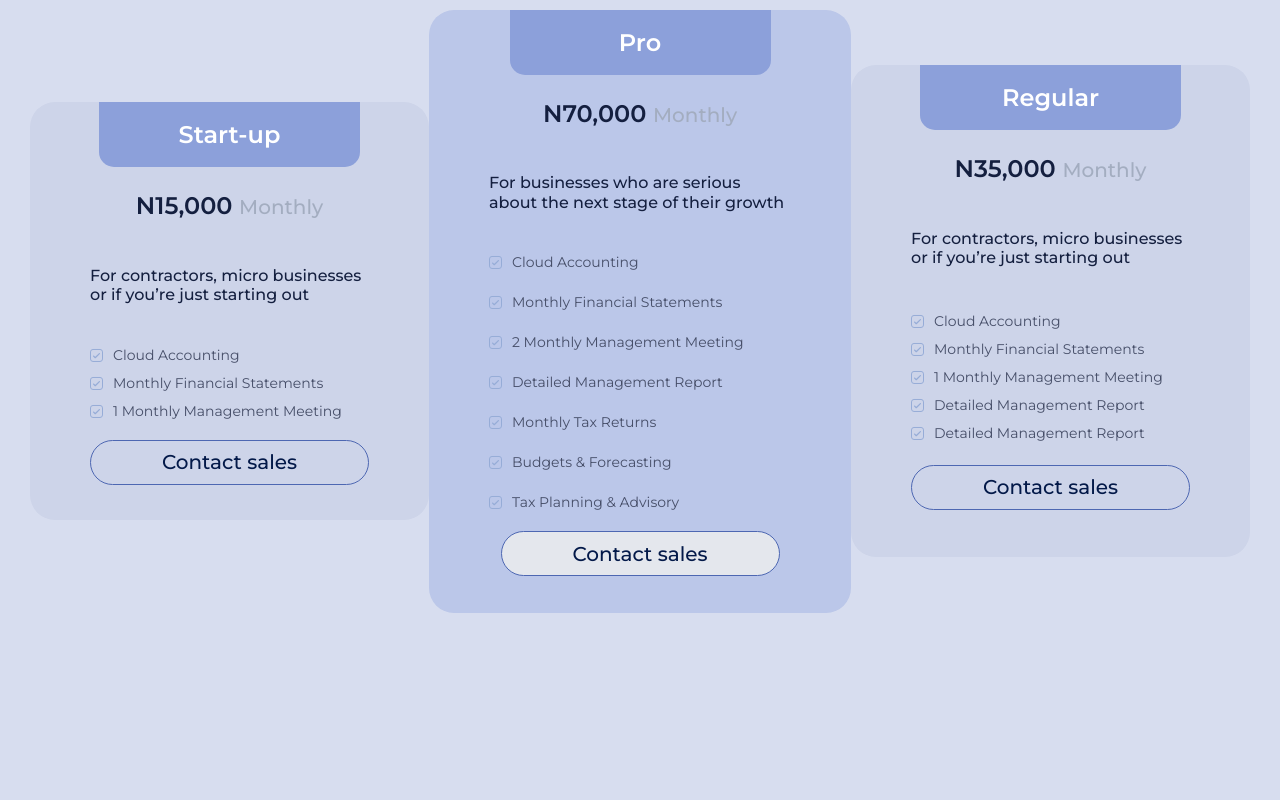
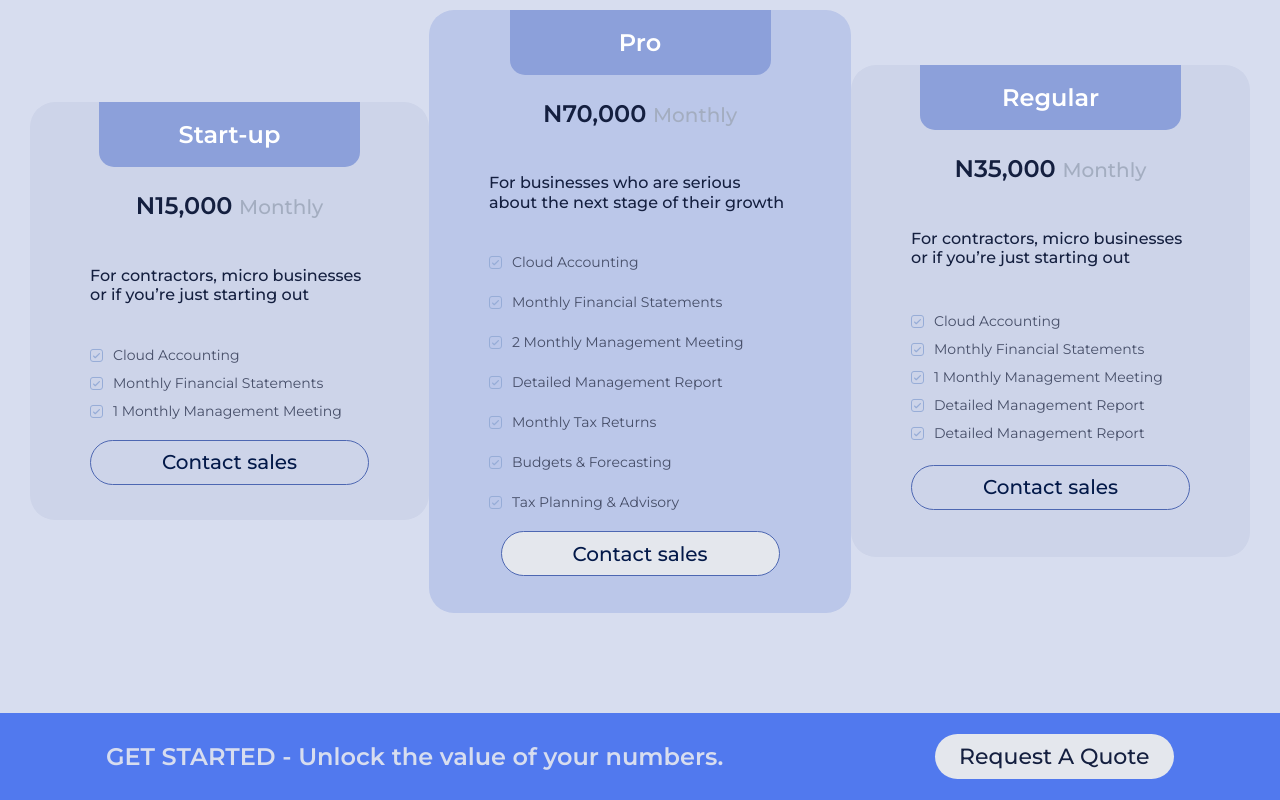
Before and after one commit to nonfungiblehayor/Amb-s-website-, a React (Create React App) app in the folder amb/: page / in a window 1280 px wide. Shown: the part 2310-3110 px from the top of the page. Before the commit the page ends 2923 px from the top, so only its background shows below. Built offline with nearby package versions, Linux system fonts and the light colour scheme.

Commit message:
feat: created request quote section componet

```diff
--- a/amb/src/App.jsx
+++ b/amb/src/App.jsx
@@ -2,6 +2,7 @@ import Header from './components/header';
 import Subheader from './components/sub-header';
 import Service from './components/service';
 import Pricing from './components/pricing';
+import Request from './components/request';
 
 function App() {
   return (
@@ -10,6 +11,7 @@ function App() {
       <Subheader />
       <Service />
       <Pricing />
+      <Request />
     </div>
   );
 }
--- a/amb/src/App.module.scss
+++ b/amb/src/App.module.scss
@@ -436,3 +436,32 @@ body {
     }
   }
 }
+.reqSection {
+  max-width: 100%;
+  background-image: linear-gradient(#5179EE 100%, #6782CD 100%, #557DF3 100%, #5F7FDC 100%);
+  @include rowdisplayStyle();
+  justify-content: space-around;
+  align-items: center;
+  height: 87px;
+  margin-top: 100px;
+  p {
+    font-family: $textFont;
+    font-size: 24px;
+    font-weight: 600;
+    color: $bgColor;
+  }
+  button {
+    background-color: #E4E7ED;
+    width: 239px;
+    height: $btnHeight;
+    border-radius: 24px;
+    border: none;
+    font-family: $textFont;
+    font-size: 22px;
+    font-weight: 500;
+    color: $textHeadingColor;
+    padding: 21px 24px 21px 24px;
+    @include coldisplayStyle();
+    justify-content: center;
+  }
+}
--- /dev/null
+++ b/amb/src/components/request.jsx
@@ -0,0 +1,15 @@
+import React from "react";
+import style from '../App.module.scss';
+
+function Request() {
+    return <section className={style.reqSection}>
+        <p>
+        GET STARTED - Unlock the value of your numbers.
+        </p>
+        <button>
+        Request A Quote
+        </button>
+    </section>
+}
+
+export default Request
```
